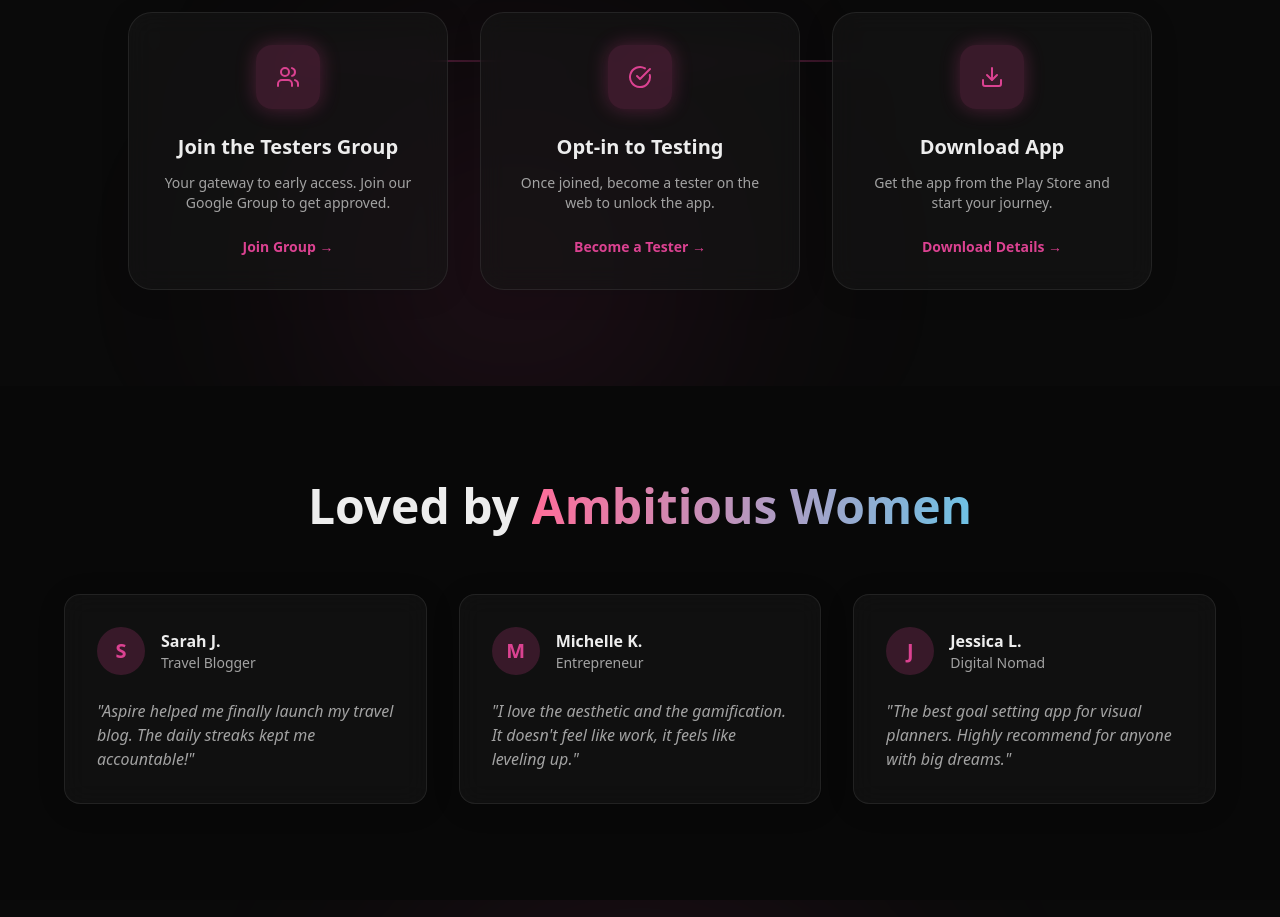
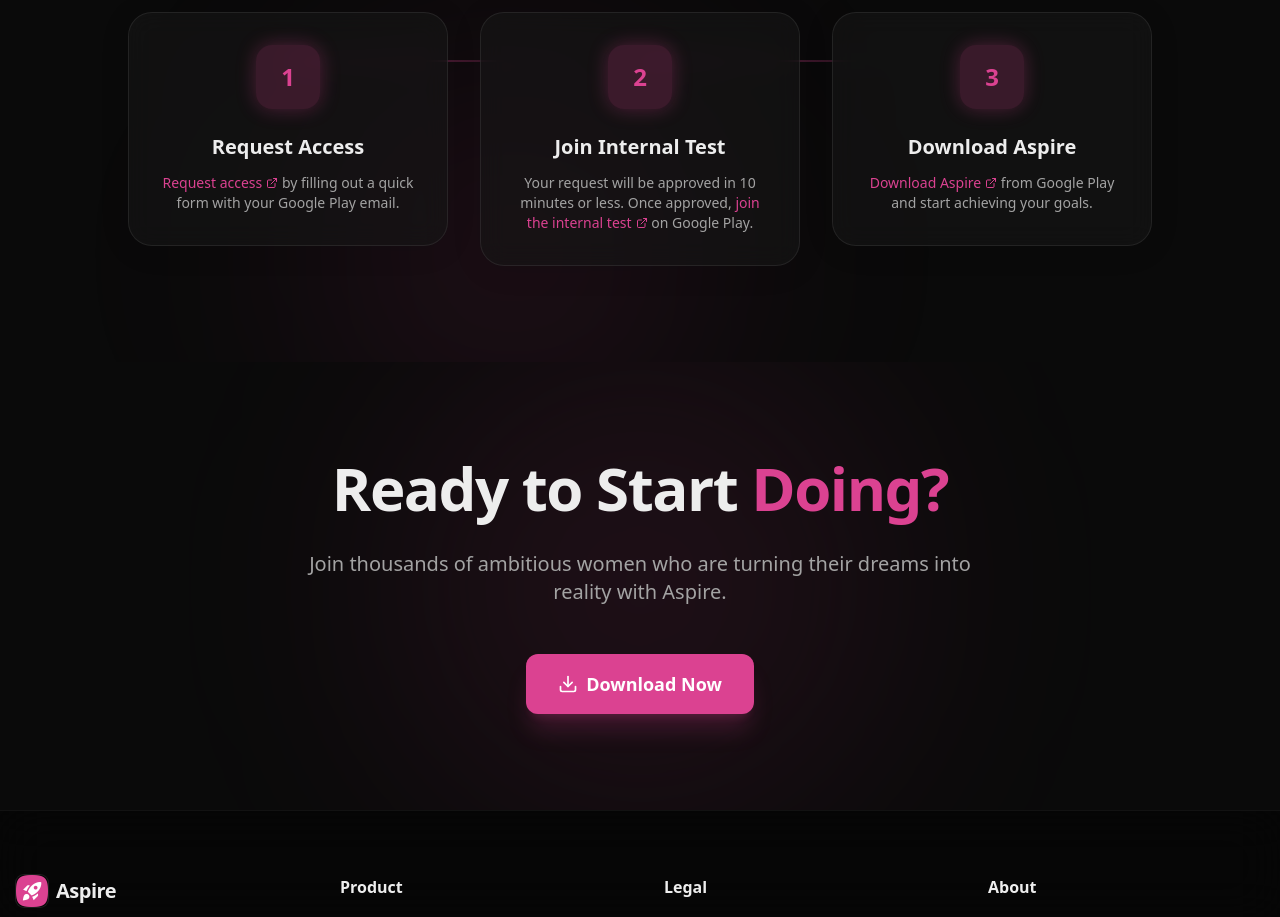
Before and after one commit to sixtusagbo/aspire, a Next.js app in the folder landing/: page / in a window 1280 px wide. Shown: the part 1880-2797 px from the top of the page. Built offline with nearby package versions, Linux system fonts and the light colour scheme.

Commit message:
Fix subtitle visibility, update internal testing steps, remove testimonials and gradients

```diff
--- a/landing/src/app/globals.css
+++ b/landing/src/app/globals.css
@@ -90,13 +90,9 @@
   box-shadow: 0 4px 30px rgba(0, 0, 0, 0.1);
 }
 
-/* Gradient Text */
+/* Accent Text */
 .text-gradient {
-  background: linear-gradient(to right, #FF6D99, #6EC1E4);
-  -webkit-background-clip: text;
-  -webkit-text-fill-color: transparent;
-  background-clip: text;
-  text-fill-color: transparent;
+  color: #DB4291;
 }
 
 /* Glow Effects */
@@ -110,10 +106,10 @@
 
 /* Button */
 .btn-primary {
-  background: linear-gradient(135deg, #DB4291, #FF6D99);
+  background-color: #DB4291;
   transition: all 0.2s ease;
 }
 
 .btn-primary:hover {
-  background: linear-gradient(135deg, #c93a82, #f05e8a);
+  background-color: #c93a82;
 }
--- a/landing/src/app/page.tsx
+++ b/landing/src/app/page.tsx
@@ -2,7 +2,6 @@
 import Hero from "@/components/Hero";
 import Features from "@/components/Features";
 import HowItWorks from "@/components/HowItWorks";
-import Testimonials from "@/components/Testimonials";
 import CallToAction from "@/components/CallToAction";
 import Footer from "@/components/Footer";
 
@@ -14,7 +13,6 @@
         <Hero />
         <Features />
         <HowItWorks />
-        <Testimonials />
         <CallToAction />
       </main>
       <Footer />
--- a/landing/src/app/privacy/page.tsx
+++ b/landing/src/app/privacy/page.tsx
@@ -16,7 +16,7 @@
         <h1 className="text-3xl font-bold text-foreground mb-2">
           Privacy Policy
         </h1>
-        <p className="text-muted mb-10">Last updated: January 25, 2026</p>
+        <p className="text-muted-foreground mb-10">Last updated: January 25, 2026</p>
 
         <div className="space-y-8 text-foreground/80">
           <section>
--- a/landing/src/app/support/page.tsx
+++ b/landing/src/app/support/page.tsx
@@ -15,7 +15,7 @@
 
       <main className="flex-1 max-w-3xl mx-auto px-4 sm:px-6 py-12 pt-28">
         <h1 className="text-3xl font-bold text-foreground mb-2">Support</h1>
-        <p className="text-muted mb-10">
+        <p className="text-muted-foreground mb-10">
           We&apos;re here to help you achieve your dreams.
         </p>
 
--- a/landing/src/app/terms/page.tsx
+++ b/landing/src/app/terms/page.tsx
@@ -16,7 +16,7 @@
         <h1 className="text-3xl font-bold text-foreground mb-2">
           Terms of Service
         </h1>
-        <p className="text-muted mb-10">Last updated: January 25, 2026</p>
+        <p className="text-muted-foreground mb-10">Last updated: January 25, 2026</p>
 
         <div className="space-y-8 text-foreground/80">
           <section>
--- a/landing/src/components/HowItWorks.tsx
+++ b/landing/src/components/HowItWorks.tsx
@@ -1,30 +1,64 @@
 "use client";
 
 import { motion } from "framer-motion";
-import { Users, CheckCircle, Download } from "lucide-react";
-import { GOOGLE_FORM_URL, APK_DOWNLOAD_URL, PLAY_TESTING_URL } from "@/lib/links";
+import { ExternalLink } from "lucide-react";
+import { GOOGLE_FORM_URL, PLAY_TESTING_URL, PLAY_STORE_URL } from "@/lib/links";
 
 const steps = [
   {
-    icon: <Users className="w-6 h-6" />,
-    title: "Join the Testers Group",
-    description: "Your gateway to early access. Join our Google Group to get approved.",
-    action: "Join Group",
-    href: GOOGLE_FORM_URL,
+    step: "1",
+    title: "Request Access",
+    description: (
+      <>
+        <a
+          href={GOOGLE_FORM_URL}
+          target="_blank"
+          rel="noopener noreferrer"
+          className="text-primary hover:underline font-medium"
+        >
+          Request access
+          <ExternalLink className="w-3 h-3 inline ml-1 -mt-0.5" />
+        </a>{" "}
+        by filling out a quick form with your Google Play email.
+      </>
+    ),
   },
   {
-    icon: <CheckCircle className="w-6 h-6" />,
-    title: "Opt-in to Testing",
-    description: "Once joined, become a tester on the web to unlock the app.",
-    action: "Become a Tester",
-    href: PLAY_TESTING_URL,
+    step: "2",
+    title: "Join Internal Test",
+    description: (
+      <>
+        Your request will be approved in 10 minutes or less. Once approved,{" "}
+        <a
+          href={PLAY_TESTING_URL}
+          target="_blank"
+          rel="noopener noreferrer"
+          className="text-primary hover:underline font-medium"
+        >
+          join the internal test
+          <ExternalLink className="w-3 h-3 inline ml-1 -mt-0.5" />
+        </a>{" "}
+        on Google Play.
+      </>
+    ),
   },
   {
-    icon: <Download className="w-6 h-6" />,
-    title: "Download App",
-    description: "Get the app from the Play Store and start your journey.",
-    action: "Download Details",
-    href: APK_DOWNLOAD_URL,
+    step: "3",
+    title: "Download Aspire",
+    description: (
+      <>
+        <a
+          href={PLAY_STORE_URL}
+          target="_blank"
+          rel="noopener noreferrer"
+          className="text-primary hover:underline font-medium"
+        >
+          Download Aspire
+          <ExternalLink className="w-3 h-3 inline ml-1 -mt-0.5" />
+        </a>{" "}
+        from Google Play and start achieving your goals.
+      </>
+    ),
   },
 ];
 
@@ -44,7 +78,7 @@
           className="text-center mb-16"
         >
           <h2 className="text-3xl md:text-5xl font-bold mb-4">
-            How to Join <span className="text-gradient">Internal Testing</span>
+            How to Join <span className="text-primary">Internal Testing</span>
           </h2>
           <p className="text-muted-foreground text-lg max-w-2xl mx-auto">
             Three simple steps to start your journey with Aspire.
@@ -67,21 +101,13 @@
               )}
 
               <div className="relative z-10 flex flex-col items-center text-center p-8 rounded-3xl glass-card border border-white/5 hover:border-primary/20 transition-all group">
-                <div className="w-16 h-16 rounded-2xl bg-primary/20 flex items-center justify-center text-primary mb-6 group-hover:scale-110 transition-transform duration-300 shadow-[0_0_20px_rgba(219,66,145,0.3)]">
-                  {step.icon}
+                <div className="w-16 h-16 rounded-2xl bg-primary/20 flex items-center justify-center text-primary text-2xl font-bold mb-6 group-hover:scale-110 transition-transform duration-300 shadow-[0_0_20px_rgba(219,66,145,0.3)]">
+                  {step.step}
                 </div>
                 <h3 className="text-xl font-bold mb-3">{step.title}</h3>
-                <p className="text-muted-foreground mb-6 text-sm">
+                <p className="text-muted-foreground text-sm">
                   {step.description}
                 </p>
-                <a
-                  href={step.href}
-                  target="_blank"
-                  rel="noopener noreferrer"
-                  className="text-sm font-semibold text-primary hover:text-primary/80 transition-colors flex items-center gap-1"
-                >
-                  {step.action} &rarr;
-                </a>
               </div>
             </motion.div>
           ))}
--- a/landing/src/components/Testimonials.tsx
+++ /dev/null
@@ -1,61 +0,0 @@
-"use client";
-
-import { motion } from "framer-motion";
-import Image from "next/image";
-
-const testimonials = [
-  {
-    quote: "Aspire helped me finally launch my travel blog. The daily streaks kept me accountable!",
-    author: "Sarah J.",
-    role: "Travel Blogger",
-    image: "/avatars/sarah.jpg", // Placeholder
-  },
-  {
-    quote: "I love the aesthetic and the gamification. It doesn't feel like work, it feels like leveling up.",
-    author: "Michelle K.",
-    role: "Entrepreneur",
-    image: "/avatars/michelle.jpg", // Placeholder
-  },
-  {
-    quote: "The best goal setting app for visual planners. Highly recommend for anyone with big dreams.",
-    author: "Jessica L.",
-    role: "Digital Nomad",
-    image: "/avatars/jessica.jpg", // Placeholder
-  },
-];
-
-export default function Testimonials() {
-  return (
-    <section className="py-24 bg-black/20">
-      <div className="container mx-auto px-4">
-        <h2 className="text-3xl md:text-5xl font-bold text-center mb-16">
-          Loved by <span className="text-gradient">Ambitious Women</span>
-        </h2>
-
-        <div className="grid grid-cols-1 md:grid-cols-3 gap-8 max-w-6xl mx-auto">
-          {testimonials.map((testimonial, index) => (
-            <motion.div
-              key={index}
-              initial={{ opacity: 0, scale: 0.9 }}
-              whileInView={{ opacity: 1, scale: 1 }}
-              viewport={{ once: true }}
-              transition={{ delay: index * 0.1 }}
-              className="p-8 rounded-2xl glass-card border border-white/5 relative"
-            >
-              <div className="flex items-center gap-4 mb-6">
-                <div className="w-12 h-12 rounded-full bg-primary/20 flex items-center justify-center text-primary font-bold text-xl">
-                  {testimonial.author[0]}
-                </div>
-                <div>
-                  <h4 className="font-bold">{testimonial.author}</h4>
-                  <p className="text-sm text-muted-foreground">{testimonial.role}</p>
-                </div>
-              </div>
-              <p className="text-muted-foreground italic">"{testimonial.quote}"</p>
-            </motion.div>
-          ))}
-        </div>
-      </div>
-    </section>
-  );
-}
```
